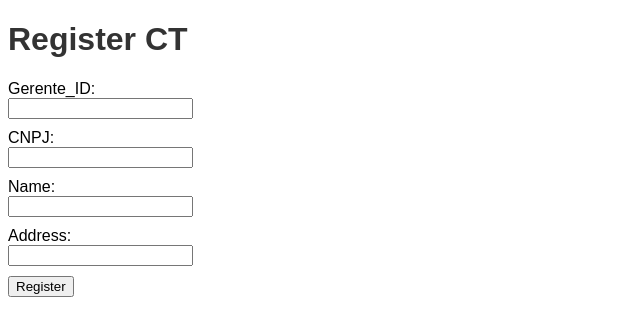
After one commit to BeachBuddy-org/Beach_Buddy, a Flask app: page /registerCT in a window 1280 px wide. The commit adds this page. Shown: the top 336 px of the page, without its empty margins (0-640 px from the left). Run offline with Flask 3, Linux system fonts and the light colour scheme.

Commit message:
cadastro CT

```diff
--- a/backend/app/routes.py
+++ b/backend/app/routes.py
@@ -18,6 +18,10 @@ def home():
 @app.route('/register')
 def register():
     return render_template('register.html')
+
+@app.route('/registerCT')
+def register_ct_form():
+    return render_template('registerCT.html')
 
 
 @app.route('/api/register', methods=['POST'])
--- /dev/null
+++ b/backend/app/static/scriptCT.js
@@ -0,0 +1,30 @@
+document
+  .getElementById("registerForm")
+  .addEventListener("submit", function (event) {
+    event.preventDefault();
+    const formData = new FormData(this);
+    const data = Object.fromEntries(formData.entries());
+
+    fetch("/api/register_ct", {
+      method: "POST",
+      headers: {
+        "Content-Type": "application/json",
+      },
+      body: JSON.stringify(data),
+    })
+      .then((response) => response.json())
+      .then((data) => {
+        if (data.message) {
+          document.getElementById("result").innerText = data.message;
+          document.getElementById("error").innerText = "";
+        } else if (data.error) {
+          document.getElementById("error").innerText = data.error;
+          document.getElementById("result").innerText = "";
+        }
+      })
+      .catch((error) => {
+        console.error("Error:", error);
+        document.getElementById("error").innerText = "Error registering user";
+        document.getElementById("result").innerText = "";
+      });
+  });
--- a/backend/app/templates/home.html
+++ b/backend/app/templates/home.html
@@ -22,5 +22,6 @@
   <body>
     <h1>Welcome to the Home Page</h1>
     <p><a href="/register">Register a new user</a></p>
+    <p><a href="/registerCT">Register a new CT</a></p>
   </body>
 </html>
--- /dev/null
+++ b/backend/app/templates/registerCT.html
@@ -0,0 +1,55 @@
+<!DOCTYPE html>
+<html lang="en">
+  <head>
+    <meta charset="utf-8" />
+    <title>Register CT</title>
+    <style>
+      body {
+        font-family: Arial, sans-serif;
+      }
+      h1 {
+        color: #333;
+      }
+      form {
+        margin-bottom: 20px;
+      }
+      input,
+      select {
+        margin-bottom: 10px;
+        display: block;
+      }
+      .result {
+        margin-top: 20px;
+        color: green;
+      }
+      .error {
+        margin-top: 20px;
+        color: red;
+      }
+    </style>
+  </head>
+  <body>
+    <h1>Register CT</h1>
+    <form id="registerForm">
+
+      <label for="gerente_id">Gerente_ID:</label>
+      <input type="text" id="gerente_id" name="gerente_id" required />
+
+      <label for="cnpj">CNPJ:</label>
+      <input type="cnpj" id="cnpj" name="cnpj" required />
+
+      <label for="name">Name:</label>
+      <input type="text" id="name" name="name" required />
+
+      <label for="address">Address:</label>
+      <input type="text" id="address" name="address" />
+
+      <input type="submit" value="Register" />
+    </form>
+
+    <div class="result" id="result"></div>
+    <div class="error" id="error"></div>
+
+    <script src="{{ url_for('static', filename='scriptCT.js') }}"></script>
+  </body>
+</html>
--- a/beach-buddy-frontend/src/components/CadastroCT.js
+++ b/beach-buddy-frontend/src/components/CadastroCT.js
@@ -1,4 +1,6 @@
 import React, { useState } from 'react';
+
+
 
 const CadastroCT = () => {
   const [gerente, setGerente] = useState({
```
Also changed, not shown: backend/app.db.
